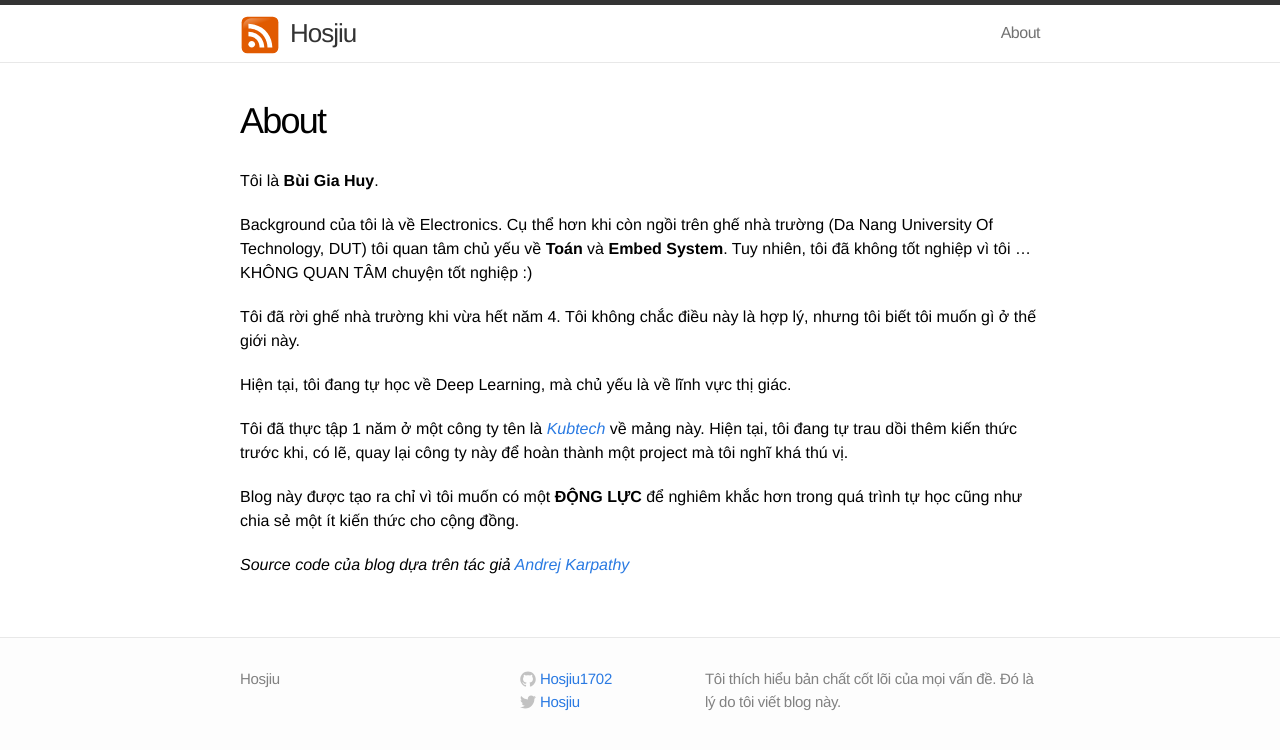
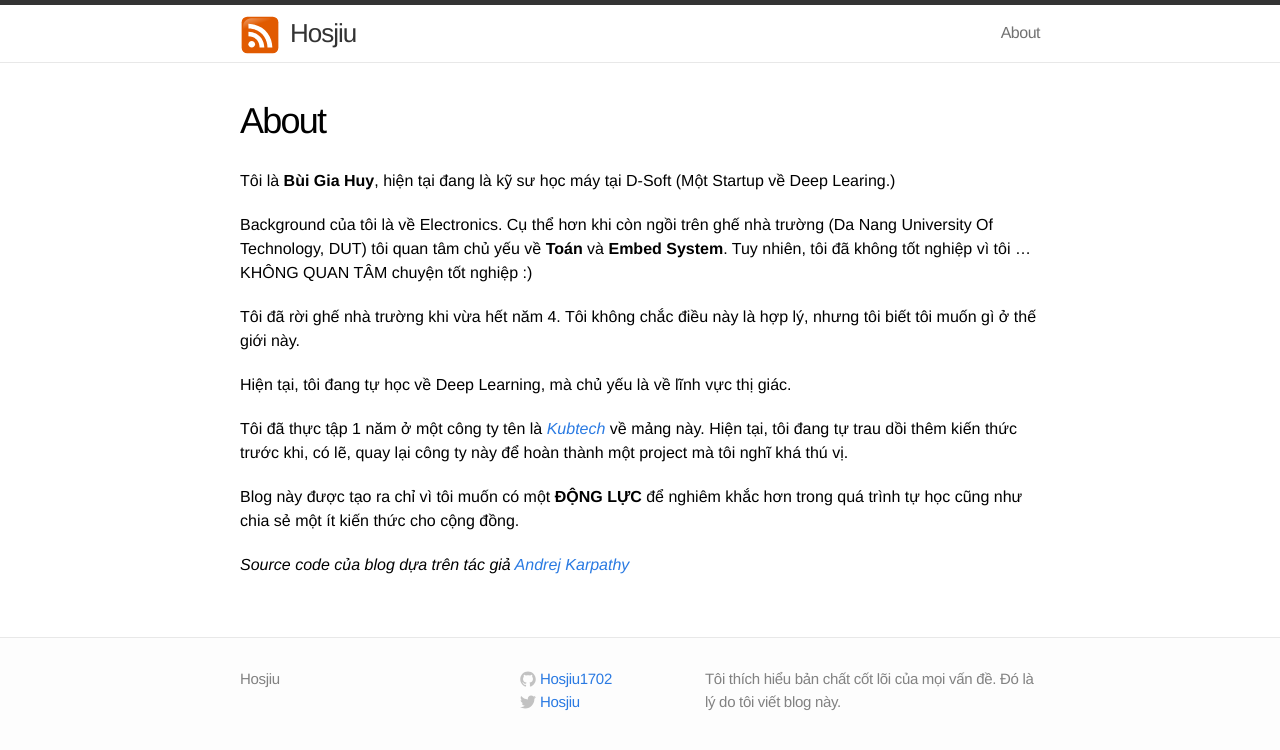
Before and after one commit to hosjiu1702/blog, a Jekyll site: the page built from about.md, in a window 1280 px wide. Shown: the top 750 px of the page. Built offline with Jekyll 4.4.1, drawn with Linux system fonts in a browser that asks for light colours.

Commit message:
Update about.md

```diff
--- a/about.md
+++ b/about.md
@@ -4,7 +4,7 @@ title: About
 permalink: /about/
 ---
 
-Tôi là **Bùi Gia Huy**.
+Tôi là **Bùi Gia Huy**, hiện tại đang là kỹ sư học máy tại D-Soft (Một Startup về Deep Learing.)
 
 Background của tôi là về Electronics. Cụ thể hơn khi còn ngồi trên ghế nhà trường
 (Da Nang University Of Technology, DUT) tôi quan tâm chủ yếu về **Toán** và **Embed System**.
```
